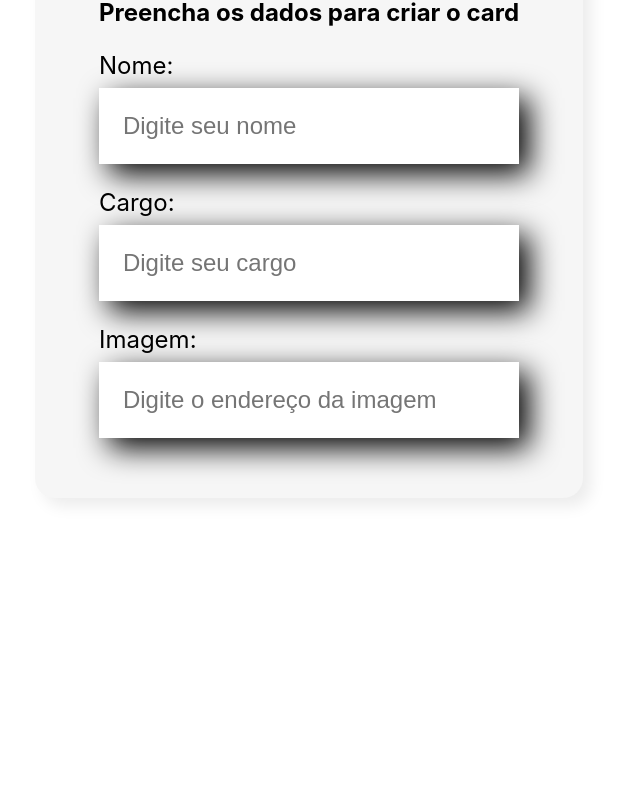
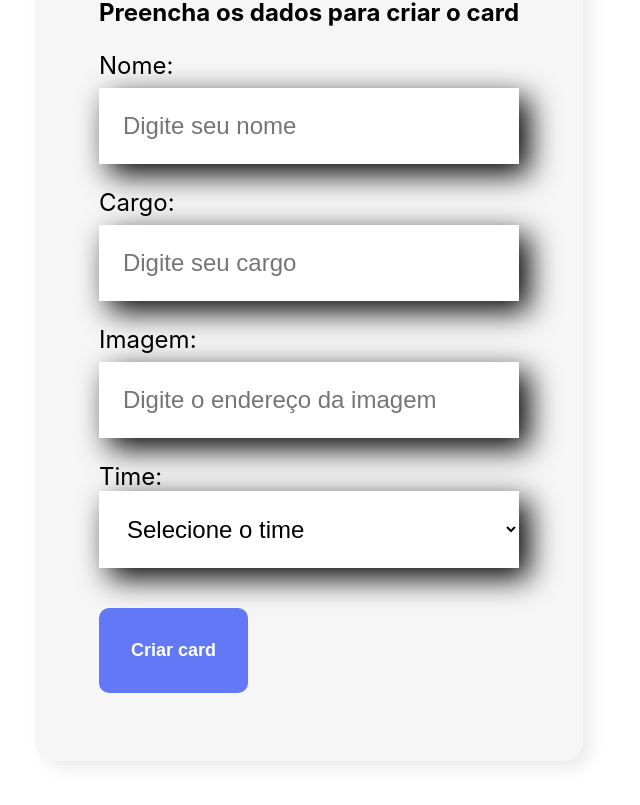
Before and after one commit to vinibit/alura-organo, a React (Create React App) app: page / in a window 1280 px wide. Shown: the part 636-1441 px from the top of the page, without its empty margins (331-971 px from the left). Before the commit the page ends 1214 px from the top, so only its background shows below. Built offline with nearby package versions, Linux system fonts and the light colour scheme.

Commit message:
React 1 - Aula 02

```diff
--- /dev/null
+++ b/src/components/Button/Button.css
@@ -0,0 +1,15 @@
+.button {
+    background-color: #6278f7;
+    border-radius: 10px;
+    border: none;
+    font-weight: 700;
+    font-size: 18px;
+    padding: 32px;
+    margin: 32px 0;
+    color: #fff;
+    cursor: pointer;
+}
+
+.button:hover {
+    color: #95ffd4;
+}
--- /dev/null
+++ b/src/components/Button/Button.js
@@ -0,0 +1,7 @@
+import './Button.css'
+
+export const Button = (props) => {
+    return (
+        <button className="button">{props.children}</button>
+    );
+}
--- /dev/null
+++ b/src/components/Button/index.js
@@ -0,0 +1,3 @@
+import { Button } from "./Button"
+
+export default Button
--- /dev/null
+++ b/src/components/DropDownList/DropDownList.css
@@ -0,0 +1,19 @@
+.dropdown-list {
+    display: block;
+    margin-bottom: 8px;
+    font-size: 24px;
+}
+
+.dropdown-list select {
+    background-color: #fff;
+    box-shadow: 10px 10px 30px rgba(0, 0, 0.06);
+    width: 100%;
+    border: none;
+    font-size: 24px;
+    padding: 24px;
+    box-sizing: border-box;
+}
+
+.dropdown-list select option:disabled {
+    color: rgb(133, 128, 128);
+}
--- /dev/null
+++ b/src/components/DropDownList/DropDownList.js
@@ -0,0 +1,15 @@
+import './DropDownList.css';
+
+export const DropDownList = (props) => {
+    // Your code here
+
+    return (
+        <div className="dropdown-list">
+            <label>{props.label}:</label>
+            <select required={props.mandatory}>
+                <option value='' disabled selected hidden>{props.placeholder}</option>
+                {props.options.map((option, index) => <option key={index} value={option}>{option}</option>)}
+            </select>
+        </div>
+    );
+};
--- /dev/null
+++ b/src/components/DropDownList/index.js
@@ -0,0 +1,3 @@
+import { DropDownList } from './DropDownList';
+
+export default DropDownList;
--- a/src/components/Form/Form.js
+++ b/src/components/Form/Form.js
@@ -1,16 +1,28 @@
 import './Form.css'
 import TextField from '../TextField';
+import DropDownList from '../DropDownList';
+import Button from '../Button';
 
 export const Form = () => {
-    // Your form component logic goes here
+
+    const times = ['Frontend', 'Backend', 'UX', 'Mobile'];
+
+    const onSave = (event) => {
+        event.preventDefault();
+        console.log('Salvando');
+    }
 
     return (
         <section className="form">
-            <form>
+            <form onSubmit={onSave}>
                 <h2>Preencha os dados para criar o card</h2>
-                <TextField label="Nome" placeholder="Digite seu nome" />
-                <TextField label="Cargo" placeholder="Digite seu cargo" />
+                <TextField mandatory={true} label="Nome" placeholder="Digite seu nome" />
+                <TextField mandatory={true} label="Cargo" placeholder="Digite seu cargo" />
                 <TextField label="Imagem" placeholder="Digite o endereço da imagem" />
+                <DropDownList mandatory={true} label="Time" placeholder="Selecione o time" options={times} />
+                <Button>
+                    Criar card
+                </Button>
             </form>
         </section>
     );
--- a/src/components/TextField/TextField.js
+++ b/src/components/TextField/TextField.js
@@ -4,7 +4,7 @@ export const TextField = (props) => {
     return (
         <div className='text-field'>
             <label>{props.label}:</label>
-            <input placeholder={props.placeholder} />
+            <input required={props.mandatory} placeholder={props.placeholder} />
         </div>
     );
 };
```
